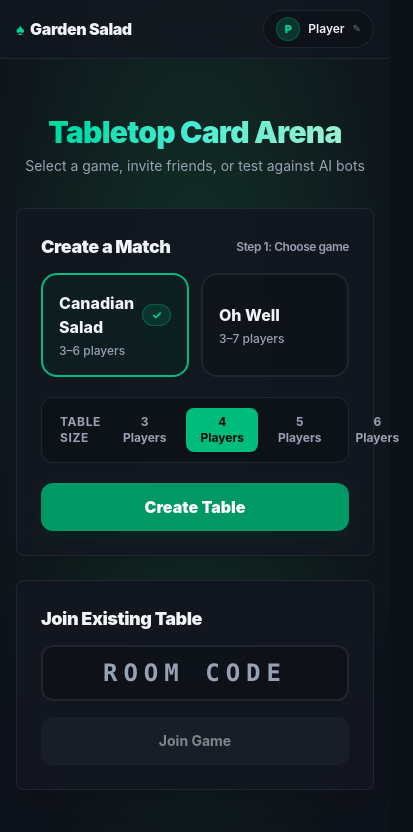
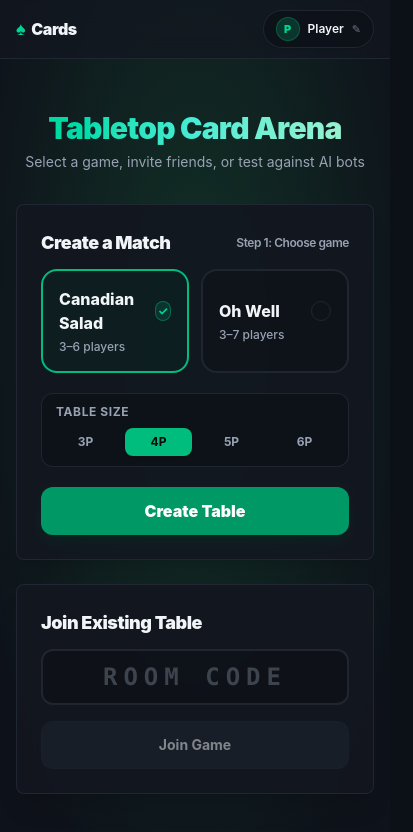
Before and after one commit to casonadams/cards, a Svelte app in the folder web/: page / in a window 390 px wide. Shown: the top 832 px of the page, 413 px wide, since content can reach past the window. Built offline with nearby package versions, Linux system fonts and the light colour scheme; no server answers.

Commit message:
fix(web): dynamic navbar title, responsive table size selector, checkmark stability, and input placeholder

```diff
--- a/web/src/App.svelte
+++ b/web/src/App.svelte
@@ -318,11 +318,16 @@
 			window.location.hash = '';
 		}
 	};
+
+	const activeGameTitle = $derived(
+		room ? getGame(room.gameDefinitionId).name : 'Cards'
+	);
 </script>
 
 <div class="min-h-screen bg-background text-foreground flex flex-col felt-table-surface">
 	<NavBar
 		displayName={myPlayer.displayName}
+		title={activeGameTitle}
 		onNameChange={handleNameChange}
 	/>
 
@@ -357,9 +362,9 @@
 							>
 								<div class="flex items-center justify-between">
 									<span class="block text-base font-extrabold text-foreground group-hover:text-emerald-400 transition-colors">{game.name}</span>
-									{#if selectedGameId === game.id}
-										<span class="text-xs font-bold text-emerald-400 bg-emerald-500/15 border border-emerald-500/30 px-2 py-0.5 rounded-full">✓</span>
-									{/if}
+									<span class="w-5 h-5 rounded-full flex items-center justify-center text-xs font-bold transition-all {selectedGameId === game.id ? 'text-emerald-400 bg-emerald-500/15 border border-emerald-500/40 shadow-xs' : 'border border-border/80 text-transparent'}">
+										✓
+									</span>
 								</div>
 								<span class="block text-xs text-muted-foreground mt-1 font-medium">
 									{game.minPlayers === game.maxPlayers
@@ -370,17 +375,18 @@
 						{/each}
 					</div>
 
-					<div class="flex items-center justify-between p-2.5 bg-background/60 rounded-xl border border-border/80">
-						<span class="text-xs font-bold text-muted-foreground uppercase tracking-wider px-2">Table Size</span>
-						<div class="flex gap-1.5">
+					<div class="flex flex-col sm:flex-row sm:items-center justify-between p-2.5 bg-background/60 rounded-xl border border-border/80 gap-2">
+						<span class="text-xs font-bold text-muted-foreground uppercase tracking-wider px-1">Table Size</span>
+						<div class="grid grid-cols-4 gap-1.5 sm:flex">
 							{#each playerOptions as n (n)}
 								<button
-									class="rounded-lg px-3.5 py-1.5 text-xs font-bold transition-all cursor-pointer {playerCount === n
+									class="rounded-lg px-2.5 sm:px-3.5 py-1.5 text-xs font-bold transition-all cursor-pointer text-center {playerCount === n
 										? 'bg-emerald-500 text-zinc-950 font-black shadow-sm'
 										: 'text-muted-foreground hover:text-foreground hover:bg-muted/40'}"
 									onclick={() => (playerCount = n)}
 								>
-									{n} Players
+									<span class="sm:hidden">{n}P</span>
+									<span class="hidden sm:inline">{n} Players</span>
 								</button>
 							{/each}
 						</div>
@@ -404,7 +410,7 @@
 						bind:value={joinCode}
 						placeholder="ROOM CODE"
 						maxlength={6}
-						class="text-center font-mono tracking-[0.25em] text-2xl font-black uppercase h-14 rounded-xl border-2 border-border/80 focus:border-emerald-500 focus:outline-none bg-background/70"
+						class="text-center font-mono tracking-[0.25em] text-2xl font-black uppercase h-14 rounded-xl border-2 border-border/80 focus:border-emerald-500 focus:outline-none bg-background/70 placeholder:text-muted-foreground/35 placeholder:font-bold"
 					/>
 					<Button
 						variant="secondary"
--- a/web/src/lib/components/nav-bar.svelte
+++ b/web/src/lib/components/nav-bar.svelte
@@ -3,14 +3,14 @@
 
 	interface Props {
 		displayName: string;
+		title?: string;
 		onSignOut?: () => void;
 		onNameChange?: (name: string) => void;
 		showAdmin?: boolean;
 		onAdmin?: () => void;
 	}
 
-	let { displayName, onSignOut, onNameChange, showAdmin = false, onAdmin }: Props = $props();
-
+	let { displayName, title = 'Cards', onSignOut, onNameChange, showAdmin = false, onAdmin }: Props = $props();
 	const MAX_NAME_LENGTH = 10;
 	let editing = $state(false);
 	let editValue = $state('');
@@ -38,13 +38,15 @@
 
 <nav class="border-b border-border/80 bg-card/75 backdrop-blur-md px-4 sm:px-6 py-2.5 flex justify-between items-center sticky top-0 z-40">
 	<div class="flex items-center gap-2">
-		<span class="text-base font-black tracking-tight flex items-center gap-1.5">
-			<span class="text-emerald-400">♠</span>
-			<span>Garden Salad</span>
+		<span class="text-base font-black tracking-tight inline-flex items-center gap-1.5 leading-none">
+			<span class="text-emerald-400 text-lg leading-none">♠</span>
+			<span class="leading-none">{title}</span>
 		</span>
-		<span class="hidden sm:inline-block text-[10px] text-muted-foreground/70 uppercase tracking-widest border border-border/70 rounded px-1.5 py-0.5">
-			Cards
-		</span>
+		{#if title !== 'Cards'}
+			<span class="hidden sm:inline-flex items-center text-[10px] text-muted-foreground/70 uppercase tracking-widest border border-border/70 rounded px-1.5 py-0.5 leading-none font-bold">
+				Cards
+			</span>
+		{/if}
 	</div>
 	<div class="flex items-center gap-3">
 		{#if editing}
@@ -66,15 +68,15 @@
 			</div>
 		{:else}
 			<button
-				class="flex items-center gap-2 px-3 py-1.5 rounded-full bg-background/60 border border-border/80 text-xs text-foreground hover:border-border hover:bg-card transition-all cursor-pointer group shadow-xs"
+				class="flex items-center gap-2 px-3 py-1.5 rounded-full bg-background/60 border border-border/80 text-xs text-foreground hover:border-border hover:bg-card transition-all cursor-pointer group shadow-xs leading-none"
 				onclick={startEdit}
 				title="Click to edit player name"
 			>
-				<div class="w-6 h-6 rounded-full bg-emerald-500/20 text-emerald-400 border border-emerald-500/30 flex items-center justify-center text-[11px] font-black">
+				<div class="w-6 h-6 rounded-full bg-emerald-500/20 text-emerald-400 border border-emerald-500/30 flex items-center justify-center text-[11px] font-black leading-none shrink-0">
 					{displayName.slice(0, 1).toUpperCase()}
 				</div>
-				<span class="font-semibold truncate max-w-[100px] sm:max-w-[150px]">{displayName}</span>
-				<span class="text-[10px] text-muted-foreground group-hover:text-emerald-400 opacity-70">✎</span>
+				<span class="font-semibold truncate max-w-[100px] sm:max-w-[150px] leading-none">{displayName}</span>
+				<span class="text-[11px] text-muted-foreground group-hover:text-emerald-400 opacity-70 leading-none">✎</span>
 			</button>
 		{/if}
 		{#if showAdmin}
```
